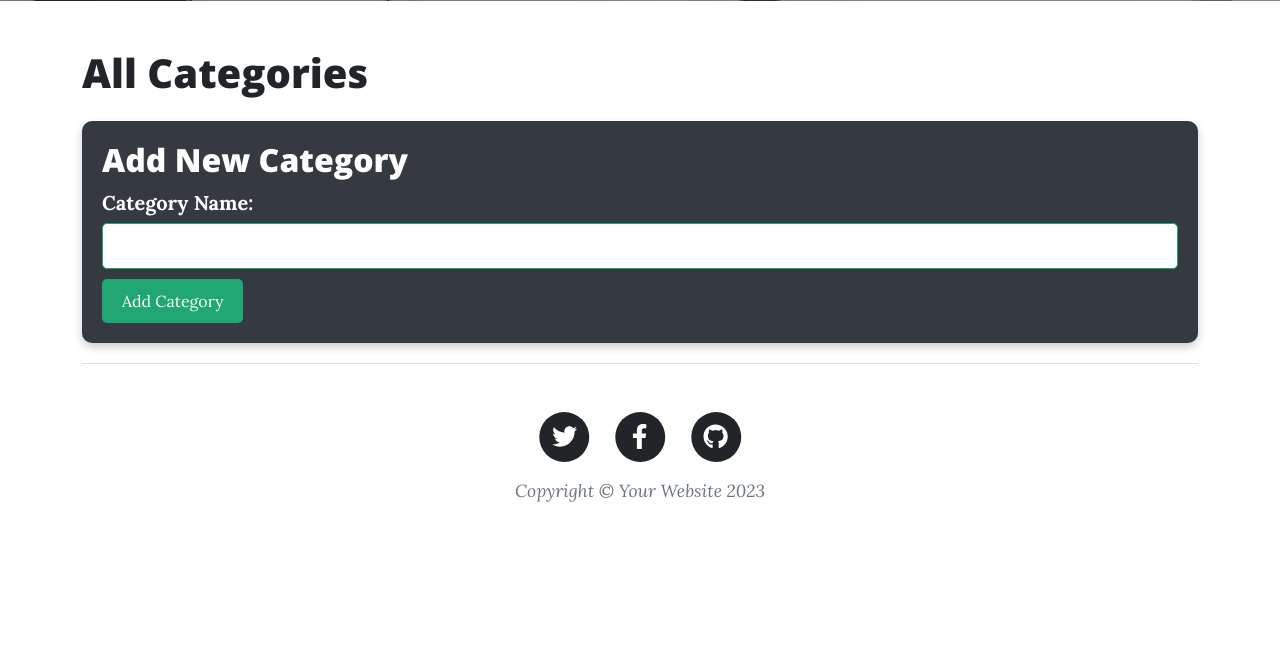
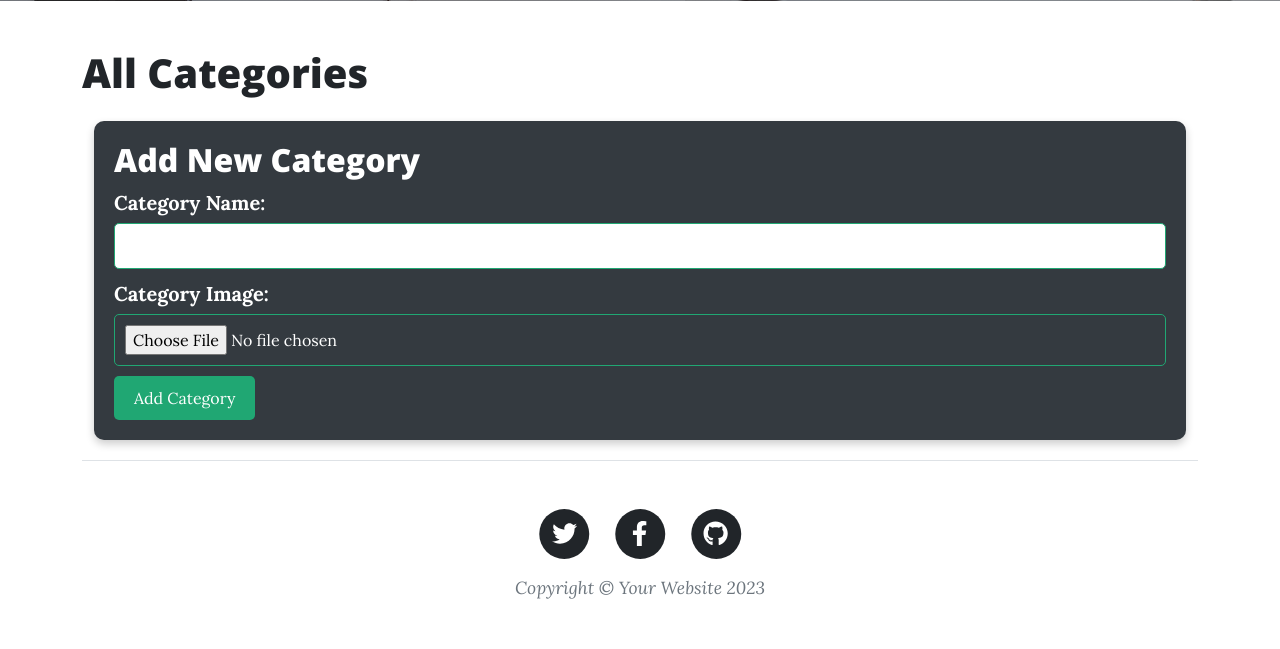
Before and after one commit to MrSinaxx/MaktabCW, a Django app: page /categories/ in a window 1280 px wide. Shown: the part 531-1180 px from the top of the page. Before the commit the page ends 1033 px from the top, so only its background shows below. Run offline with Django 4.2, Linux system fonts and the light colour scheme; data that the repository does not hold is empty; some libraries are stand-ins or nearby versions.

Commit message:
added image felid to category

```diff
--- a/CW15/task_manager/task_manager/settings.py
+++ b/CW15/task_manager/task_manager/settings.py
@@ -16,6 +16,9 @@ import os
 # Build paths inside the project like this: BASE_DIR / 'subdir'.
 BASE_DIR = Path(__file__).resolve().parent.parent
 
+
+MEDIA_URL = "/media/"
+MEDIA_ROOT = os.path.join(BASE_DIR, "media")
 
 # Quick-start development settings - unsuitable for production
 # See https://docs.djangoproject.com/en/4.1/howto/deployment/checklist/
--- a/CW15/task_manager/task_manager/urls.py
+++ b/CW15/task_manager/task_manager/urls.py
@@ -15,8 +15,14 @@ Including another URLconf
 """
 from django.contrib import admin
 from django.urls import path, include
+from django.conf import settings
+from django.conf.urls.static import static
 
 urlpatterns = [
     path("admin/", admin.site.urls),
     path("", include("tasks.urls")),
 ]
+
+
+if settings.DEBUG:
+    urlpatterns += static(settings.MEDIA_URL, document_root=settings.MEDIA_ROOT)
--- a/CW15/task_manager/tasks/models.py
+++ b/CW15/task_manager/tasks/models.py
@@ -3,6 +3,9 @@ from django.db import models
 
 class Category(models.Model):
     name = models.CharField(max_length=50)
+    image = models.ImageField(
+        upload_to="category_images/", default="category_images/Ocean_18.png"
+    )
 
     def __str__(self):
         return self.name
--- a/CW15/task_manager/tasks/templates/categories.html
+++ b/CW15/task_manager/tasks/templates/categories.html
@@ -79,6 +79,13 @@
       .form-button:hover {
         background-color: #188753;
       }
+      .category-image {
+        max-width: 100%;
+        max-height: 200px;
+        border-radius: 10px;
+        margin-bottom: 10px;
+      }
+
 
     </style>
 
@@ -90,6 +97,7 @@
           <div class="card">
             <div class="card-body">
               <h5 class="card-title"><a href="{% url 'category_detail' category.id %}">{{ category.name }}</a></h5>
+              <img src="{{ category.image.url }}" alt="{{ category.name }}" width="200" height="200">
               <p class="card-text">{{ category.description }}</p>
 
               <h6 class="mb-3">Related Posts:</h6>
@@ -104,13 +112,21 @@
       {% endfor %}
     </div>
 
+
+
+<div class="container">
   <div class="add-category-form">
     <h2>Add New Category</h2>
-  <form method="post" action="{% url 'add_category' %}">
+    <form method="post" action="{% url 'add_category' %}" enctype="multipart/form-data">
       {% csrf_token %}
       <label class="form-label" for="category-name">Category Name:</label>
       <input type="text" id="category-name" name="name" class="form-input" required>
+      <br>
+      <label class="form-label" for="category-image">Category Image:</label>
+      <input type="file" id="category-image" name="image" class="form-input" required>
+      <br>
       <button type="submit" class="form-button">Add Category</button>
     </form>
   </div>
+</div>
 {% endblock %}
--- a/CW15/task_manager/tasks/urls.py
+++ b/CW15/task_manager/tasks/urls.py
@@ -1,5 +1,7 @@
 from django.urls import path
 from . import views
+from django.conf import settings
+from django.conf.urls.static import static
 
 urlpatterns = [
     path("", views.home, name="home"),
@@ -19,3 +21,7 @@ urlpatterns = [
     ),
     path("task/<int:task_id>/create_tag/", views.create_tag, name="create_tag"),
 ]
+
+
+if settings.DEBUG:
+    urlpatterns += static(settings.MEDIA_URL, document_root=settings.MEDIA_ROOT)
--- a/CW15/task_manager/tasks/views.py
+++ b/CW15/task_manager/tasks/views.py
@@ -106,13 +106,13 @@ def show_pdf(request, task_id):
         return response
 
 
-def add_category(request):
-    if request.method == "POST":
-        name = request.POST.get("name")
-        if name:
-            category = Category(name=name)
-            category.save()
-    return redirect("all_categories")
+# def add_category(request):
+#     if request.method == "POST":
+#         name = request.POST.get("name")
+#         if name:
+#             category = Category(name=name)
+#             category.save()
+#     return redirect("all_categories")
 
 
 def create_task(request):
@@ -204,3 +204,13 @@ def create_tag(request, task_id):
         return redirect("task", task_id=task_id)
     else:
         return redirect("task", task_id=task_id)
+
+
+def add_category(request):
+    if request.method == "POST":
+        name = request.POST.get("name")
+        image = request.FILES.get("image")
+        category = Category.objects.create(name=name, image=image)
+        return redirect("categories")
+    else:
+        return render(request, "add_category.html")
```
Also changed, not shown: 1 other file. Lines whose indentation alone changed are shown as unchanged.
